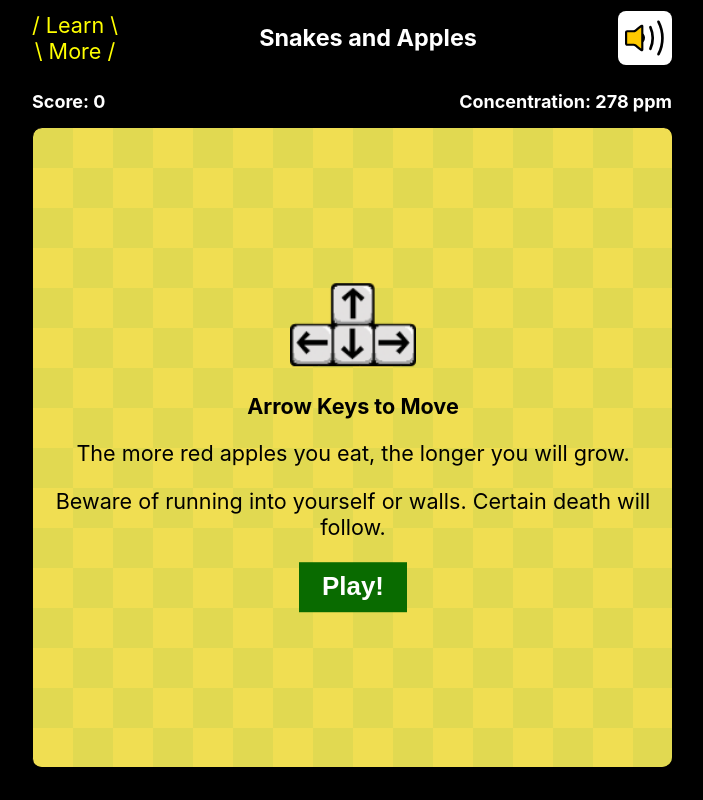
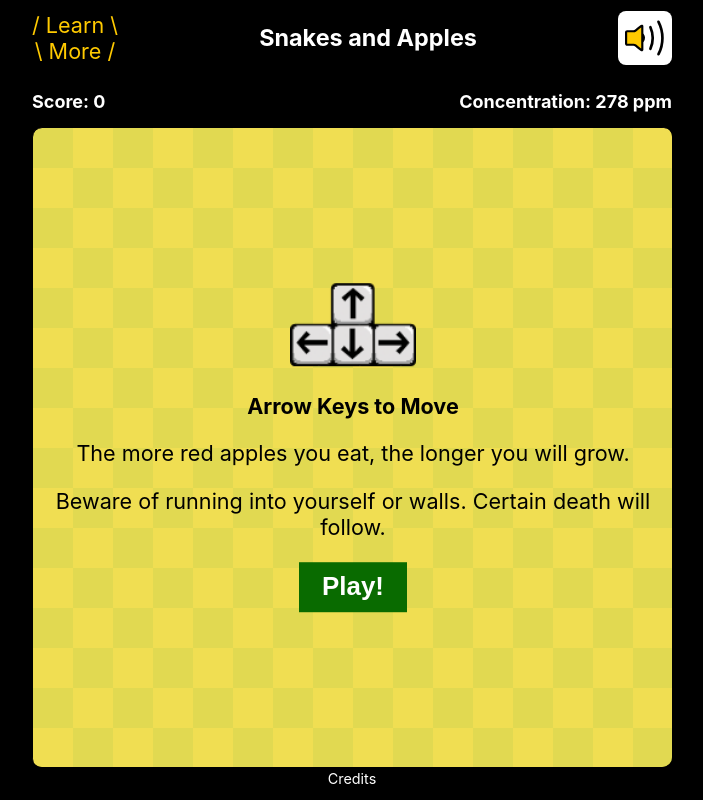
Before and after one commit to myron-liu/snakes-and-apples, a React (Create React App) app: page / in a window 1280 px wide. Shown: the whole page, without its empty margins (288-991 px from the left). Built offline with nearby package versions, Linux system fonts and the light colour scheme; no server answers.

Commit message:
add credits button

```diff
--- a/src/App.css
+++ b/src/App.css
@@ -48,9 +48,17 @@
 }
 
 .learn-link {
-  color:yellow;
+  color:#ffca00;
   text-decoration: none;
   font-size: 1.2em;
+}
+
+.credits-link {
+  color:#ffffff;
+  text-decoration: none;
+  font-size: .8em;
+  text-align: center;
+  width: 100%;
 }
 
 .title {
--- a/src/App.js
+++ b/src/App.js
@@ -991,6 +991,7 @@ class App extends React.Component {
             {this.state.showingGameOverScreen && <GameOverScreen></GameOverScreen>}
             {(this.state.countDownDigit > 0) && <h1 className='countdown-digit' >{this.state.countDownDigit}</h1>}
           </div>
+          <a href="https://artworksforchange.org" className={'credits-link'}>Credits</a>
         </div>
       </article>
     );
```
